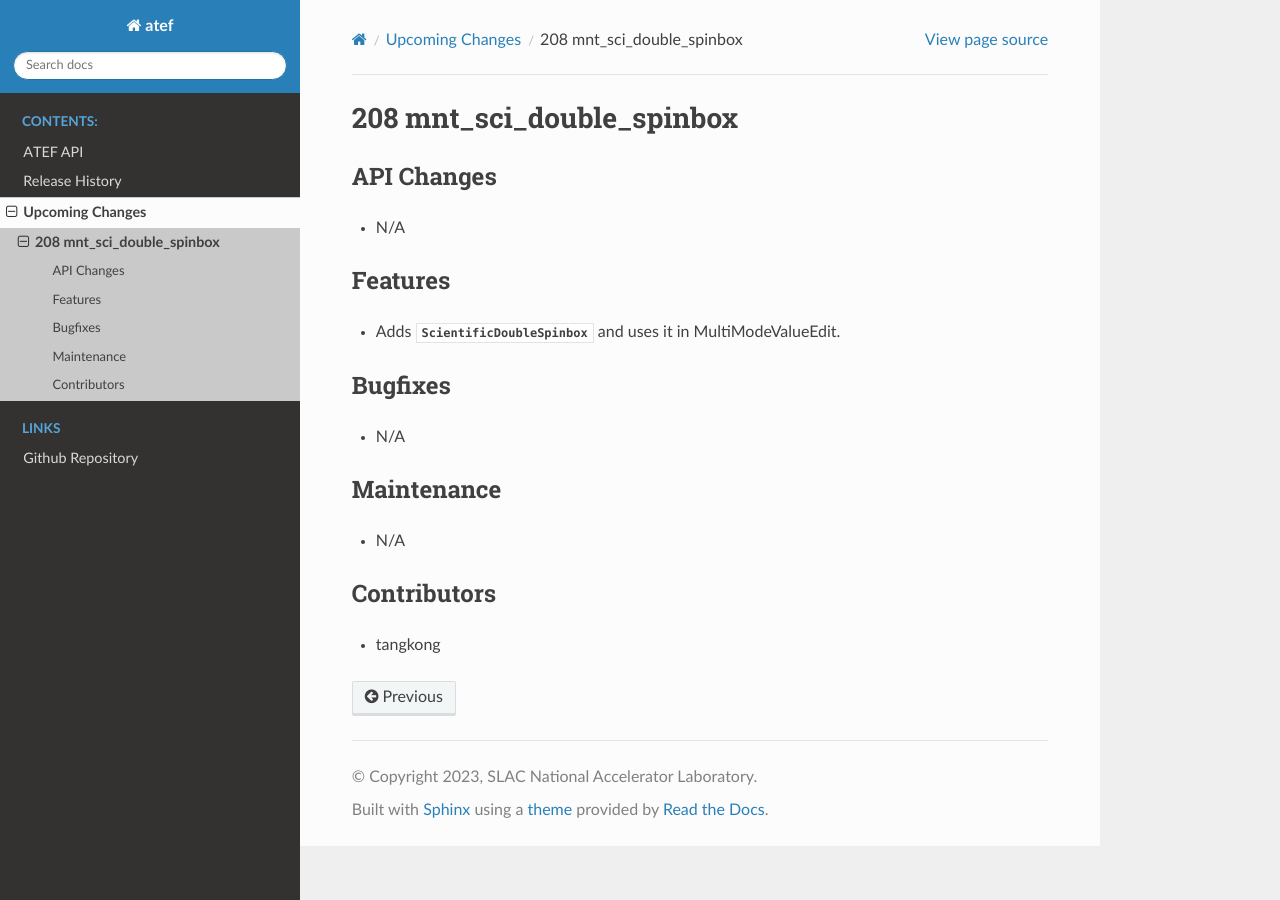
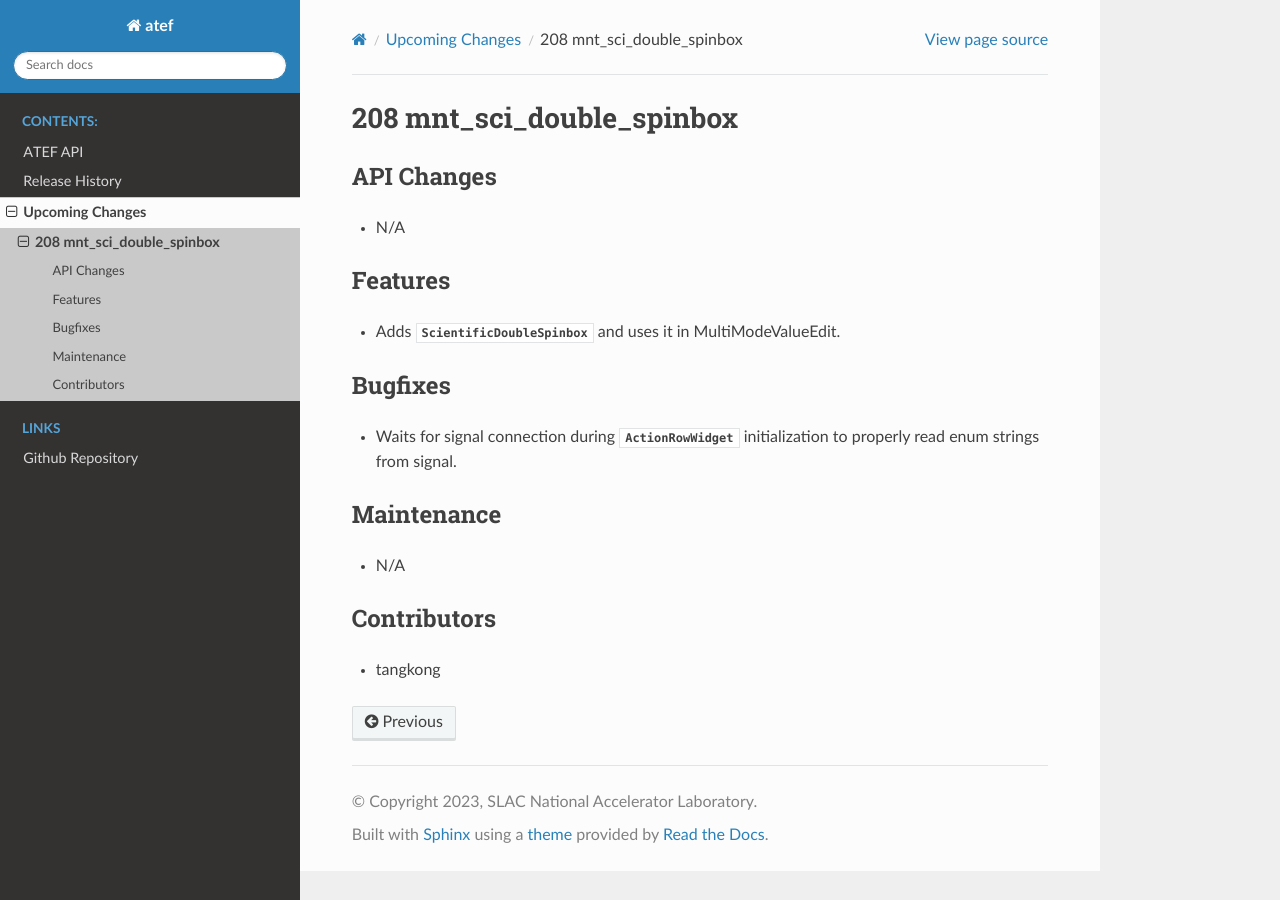
Before and after one commit to pcdshub/atef, a Sphinx documentation site: the page built from docs/source/upcoming_release_notes/208-mnt_sci_double_spinbox.rst, in a window 1280 px wide. Built offline with Sphinx 7.4.7 and the Read the Docs theme 2.0.0, drawn with Linux system fonts in a browser that asks for light colours.

Commit message:
DOC: update pre-release notes

```diff
--- a/docs/source/upcoming_release_notes/208-mnt_sci_double_spinbox.rst
+++ b/docs/source/upcoming_release_notes/208-mnt_sci_double_spinbox.rst
@@ -11,7 +11,8 @@ Features
 
 Bugfixes
 --------
-- N/A
+- Waits for signal connection during :class:`ActionRowWidget` initialization to properly
+  read enum strings from signal.
 
 Maintenance
 -----------
```
